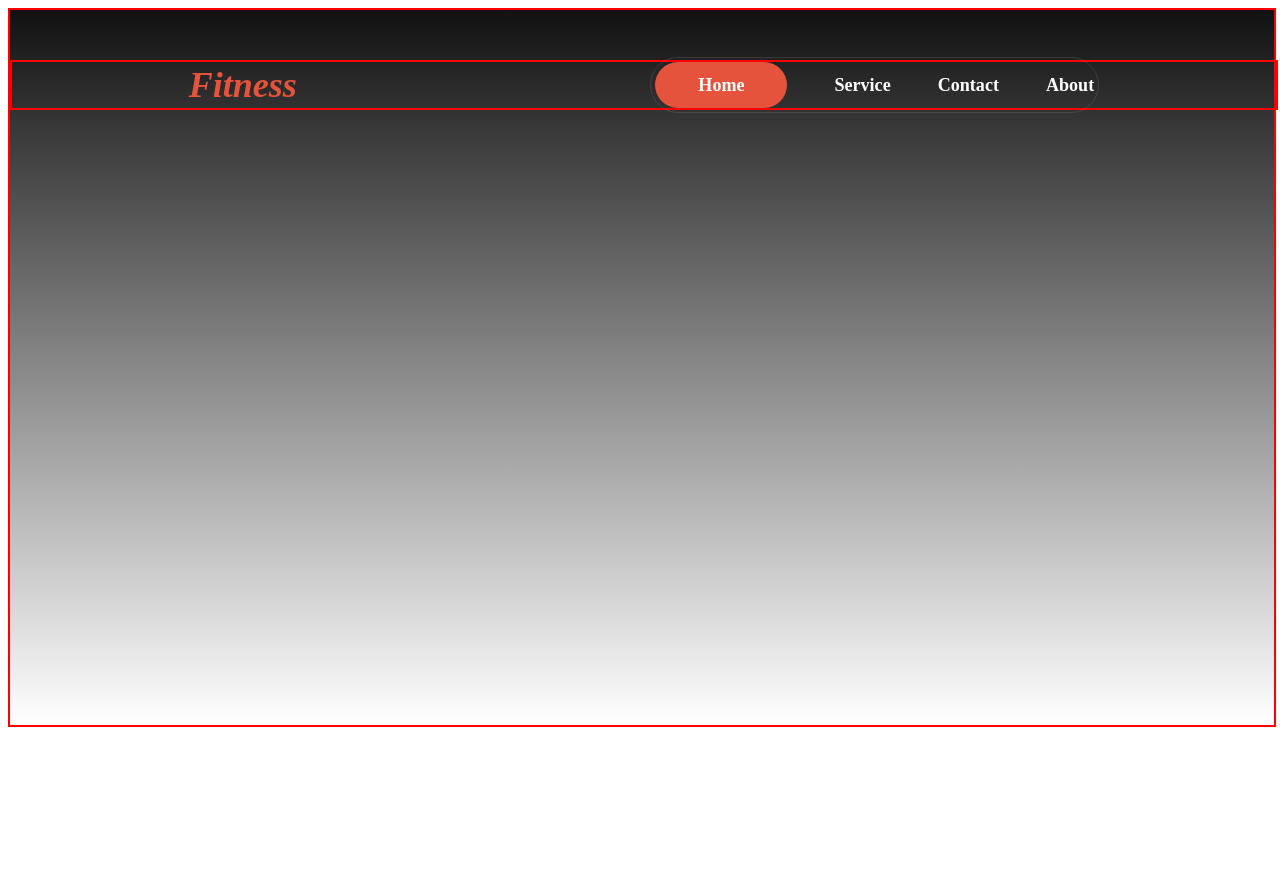
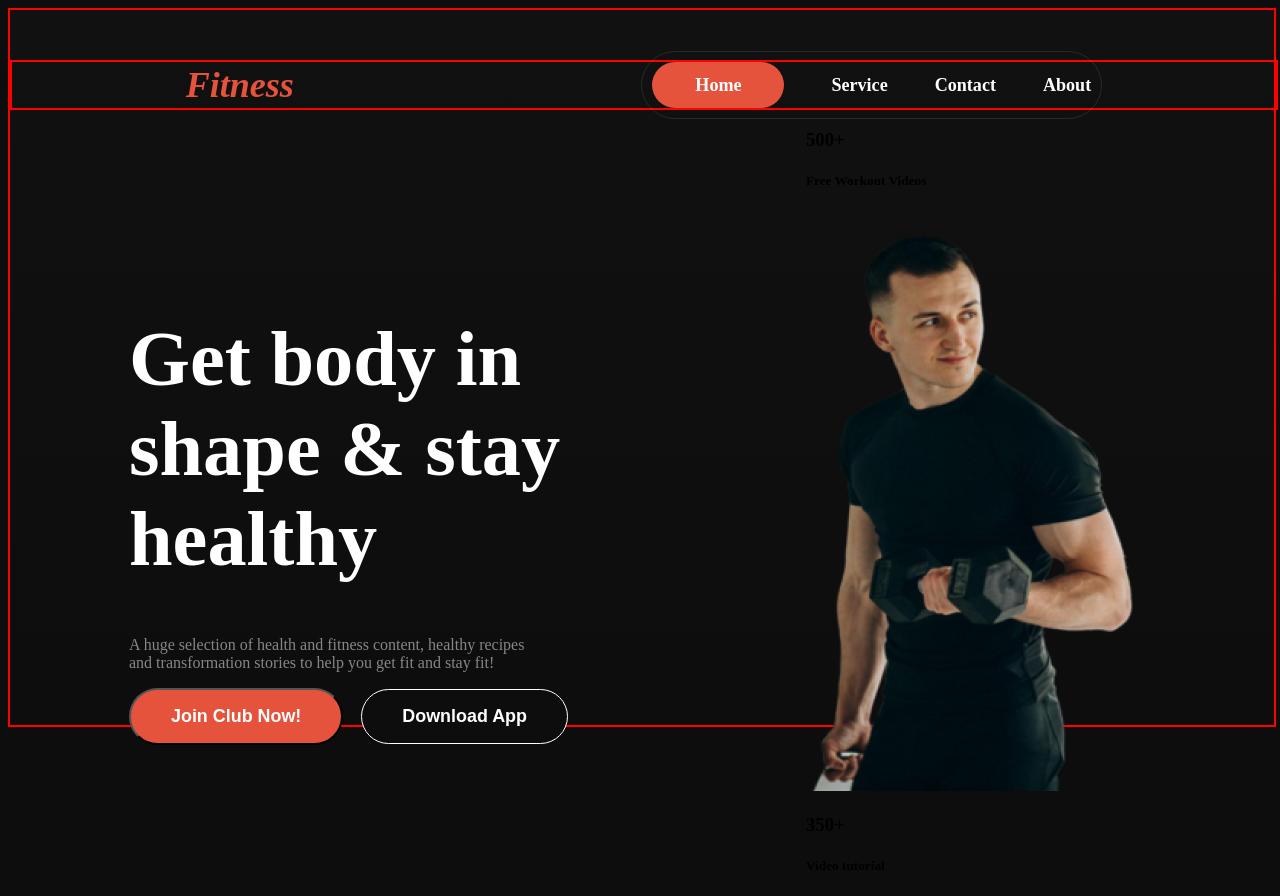
Before and after one commit to nourin003/fitness-file, a plain HTML site: page index.html in a window 1280 px wide. Before the commit the page ends 800 px from the top, so only its background shows below. Drawn offline with Linux system fonts and the light colour scheme; a web font is replaced by a local one.

Commit message:
send my banner content file

```diff
--- a/index.html
+++ b/index.html
@@ -22,10 +22,32 @@
             </ul>
            </div>
         </nav>
+        <div class="banner-container">
+            <div class="banner-contents">
+                <h1 class="banner-title">Get body in <br> <span>shape</span> & stay <br> healthy</h1>
+                <p class="banner-description">A huge selection of health and fitness content, healthy recipes <br> and transformation stories to help you get fit and stay fit!</p>
+                <div class="button-section">
+                    <button class="join-button">Join Club Now!</button>
+                    <button class="download-button">Download App</button>
+                </div>
+            </div>
+            <div class="banner-img-section">
+               <div class="banner-card">
+                <h3>500+</h3>
+                <h5>Free Workout Videos</h5>
+               </div>
+               <img src="images/Images 2.png" alt="">
+               <div class="banner-card">
+                <h3>350+</h3>
+                <h5>Video tutorial</h5>
+               </div>
+
+            </div>
+
+
+           </div>
        </div>
-       <div class="banner-container">
 
-       </div>
     </head>
 
 </body>
--- a/style.css/blog.css
+++ b/style.css/blog.css
@@ -4,6 +4,11 @@
 /*body{
     background: linear-gradient(180.00deg, rgb(17, 17, 17),rgba(119, 119, 119, 0) 100%);
 }*/
+body{
+    background-color: rgb(14, 13, 13);
+}
+
+
 
 
 /*Header section styles*/
@@ -32,13 +37,13 @@
 .nav-links{
    display: flex;
    flex-direction: row;
-   justify-content: space-between;
+   justify-content:center;
    align-items: center;
    gap: 47px;
    border: 1px solid rgba(255, 255, 255, 0.1);
    border-radius: 39px;
    height: 46px;
-   padding: 4px;
+   padding: 10px;
 
 }
 .nav-list{
@@ -59,3 +64,45 @@
     justify-content: center;
     align-items: center;
 }
+
+/*Banner image section star*/
+.banner-container{
+    display: flex;
+    justify-content: space-around;
+    align-items: center;
+
+}
+.banner-title{
+    color: rgb(255, 255, 255);
+    font-size: 4.9rem;
+    font-weight: 800;
+}
+.banner-description{
+    color: rgba(255, 255, 255, 0.5);
+    font-size: 1rem;
+    font-weight: 400;
+   /* gap: 28px;*/
+}
+.button-section{
+
+}
+.join-button{
+    padding: 16px 40px 16px 40px;
+    background: rgb(230, 83, 60);
+    border-radius: 42px;
+    font-size: 1.12rem;
+    font-weight: 600;
+    color: rgb(255, 255, 255);
+    margin-right: 14px;
+
+}
+.download-button{
+    padding: 16px 40px 16px 40px;
+    border: 1px solid rgb(255, 255, 255);
+    background-color: rgb(14, 13, 13);
+    color: rgb(255, 255, 255);
+    border-radius: 42px;
+    font-size: 1.12rem;
+    font-weight: 600;
+
+}
```
